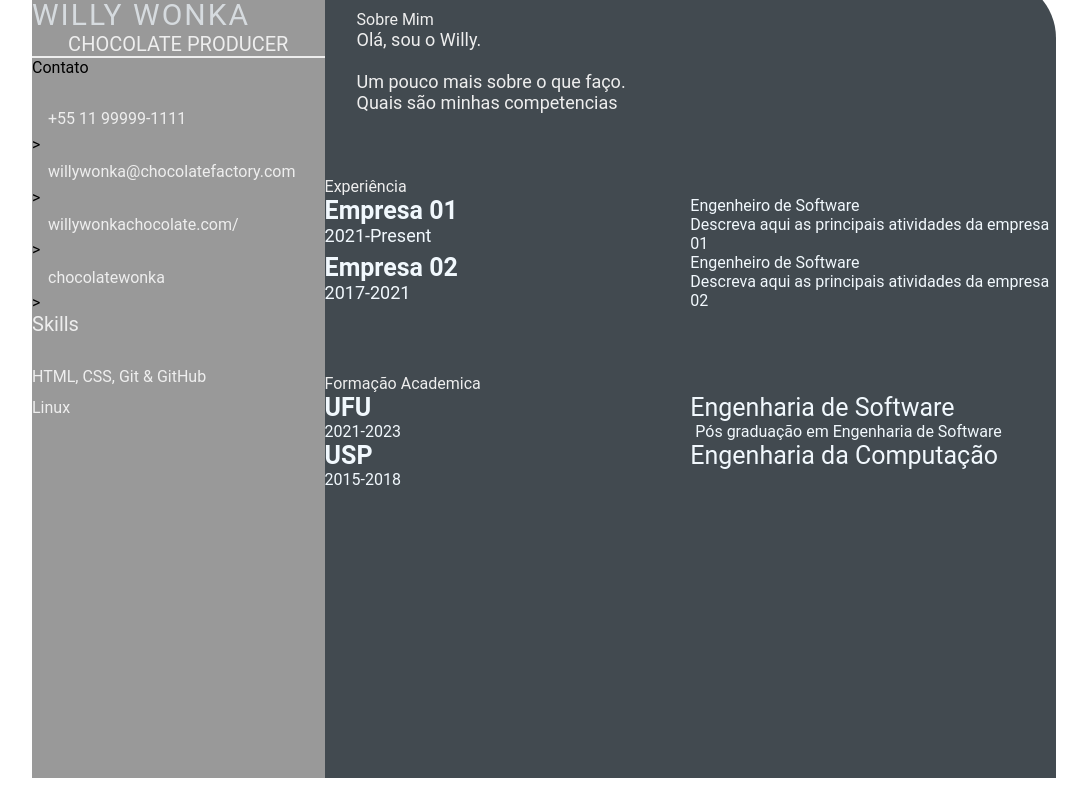
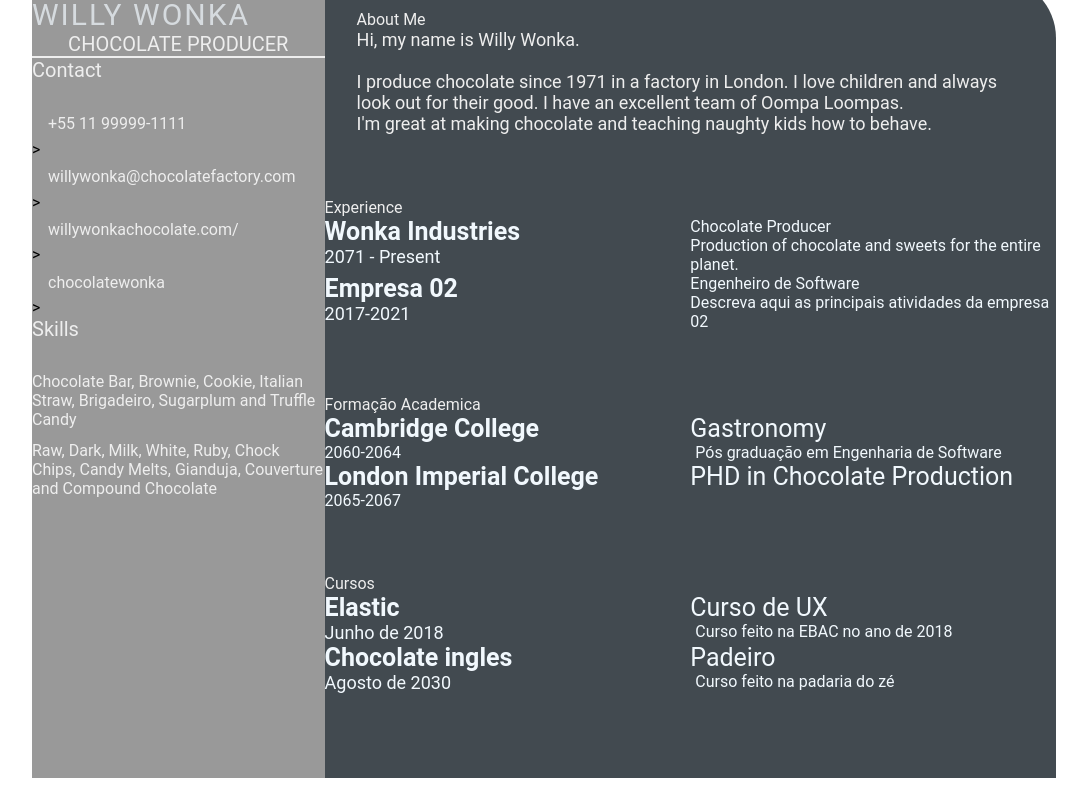
Before and after one commit to NicollasETMelo/nicollasetmelo.github.io, a plain HTML site: page index.html in a window 1280 px wide. Shown: the part 54-864 px from the top of the page, without its empty margins (96-1183 px from the left). Drawn offline with Linux system fonts and the light colour scheme.

Commit message:
adicao-de-cursos (#6)

```diff
--- a/index.html
+++ b/index.html
@@ -21,7 +21,7 @@
                     <p class="profession">Chocolate Producer</p>
                 </div>
                 <div class="contact-info">
-                    <p class="" left-title">Contato</p>
+                    <p class="left-title">Contact</p>
                     <ul>
                         <li><i class="fa fa-phone"></i>+55 11 99999-1111</li>>
                         <li><i class="fa fa-envelope"></i>willywonka@chocolatefactory.com</li>>
@@ -33,10 +33,12 @@
                     <p class="left-title">Skills</p>
                     <ul>
                         <li>
-                            <p> HTML, CSS, Git & GitHub</p>
+                            <p>Chocolate Bar, Brownie, Cookie, Italian Straw, Brigadeiro, Sugarplum and Truffle Candy
+                            </p>
                         </li>
                         <li>
-                            <p> Linux</p>
+                            <p>Raw, Dark, Milk, White, Ruby, Chock Chips, Candy Melts, Gianduja, Couverture and Compound
+                                Chocolate</p>
                         </li>
                     </ul>
                 </div>
@@ -45,25 +47,25 @@
         <section class="right-section">
             <div class="right-section-contents">
                 <section class="about gap">
-                    <div class="right-title">Sobre Mim</div>
-                    <p class="about-me-contents">
-                        Olá, sou o Willy.<br>
-                        <br> Um pouco mais sobre o que faço.
-                        <br> Quais são minhas competencias
+                    <div class="right-title">About Me</div>
+                    <p class="about-me-contents">Hi, my name is Willy Wonka.<br>
+                        <br>I produce chocolate since 1971 in a factory in London.
+                        I love children and always look out for their good. I have an excellent team of Oompa Loompas.
+                        <br>I'm great at making chocolate and teaching naughty kids how to behave.
                     </p>
                 </section>
             </div>
             <section class="experience gap">
-                <div class="right-title">Experiência</div>
+                <div class="right-title">Experience</div>
                 <div class="experience-contents">
                     <div class="exp-left">
-                        <p class="exp-company-name">Empresa 01</p>
-                        <p class="exp-time-period">2021-Present</p>
+                        <p class="exp-company-name">Wonka Industries</p>
+                        <p class="exp-time-period">2071 - Present</p>
                     </div>
                     <div class="exp-right">
-                        <p class="exp.position">Engenheiro de Software</p>
+                        <p class="exp.position">Chocolate Producer</p>
                         <p class="exp-description">
-                            Descreva aqui as principais atividades da empresa 01
+                            Production of chocolate and sweets for the entire planet.
                         </p>
                     </div>
                     <div class="exp-left">
@@ -82,19 +84,44 @@
                 <div class="right-title">Formação Academica</div>
                 <div class="education-contents">
                     <div class="education-left">
-                        <p class="education-school-name">UFU</p>
-                        <p class="education-time-period">2021-2023</p>
+                        <p class="education-school-name">Cambridge College</p>
+                        <p class="education-time-period">2060-2064</p>
                     </div>
                     <div class="education-right">
-                        <p class="education-subject">Engenharia de Software</p>
+                        <p class="education-subject">Gastronomy</p>
                         <p class="education-desc">Pós graduação em Engenharia de Software</p>
                     </div>
                     <div class="education-left">
-                        <p class="education-school-name">USP</p>
-                        <p class="education-time-period">2015-2018</p>
+                        <p class="education-school-name">London Imperial College</p>
+                        <p class="education-time-period">2065-2067</p>
                     </div>
                     <div class="education-right">
-                        <p class="education-subject">Engenharia da Computação</p>
+                        <p class="education-subject">PHD in Chocolate Production</p>
+                    </div>
+                </div>
+            </section>
+            <section class="awards gap">
+                <div class="right-title">Cursos</div>
+                <div class="awards-contents">
+                    <div class="awards-left">
+                        <p class="awards-company-name">Elastic</p>
+                        <p class="awards-time-period">Junho de 2018</p>
+                    </div>
+                    <div class="awards-right">
+                        <p class="awards-name">Curso de UX</p>
+                        <p class="awards-desc">
+                            Curso feito na EBAC no ano de 2018
+                        </p>
+                    </div>
+                    <div class="awards-left">
+                        <p class="awards-company-name">Chocolate ingles</p>
+                        <p class="awards-time-period">Agosto de 2030</p>
+                    </div>
+                    <div class="awards-right">
+                        <p class="awards-name">Padeiro</p>
+                        <p class="awards-desc">
+                            Curso feito na padaria do zé
+                        </p>
                     </div>
                 </div>
             </section>
```
